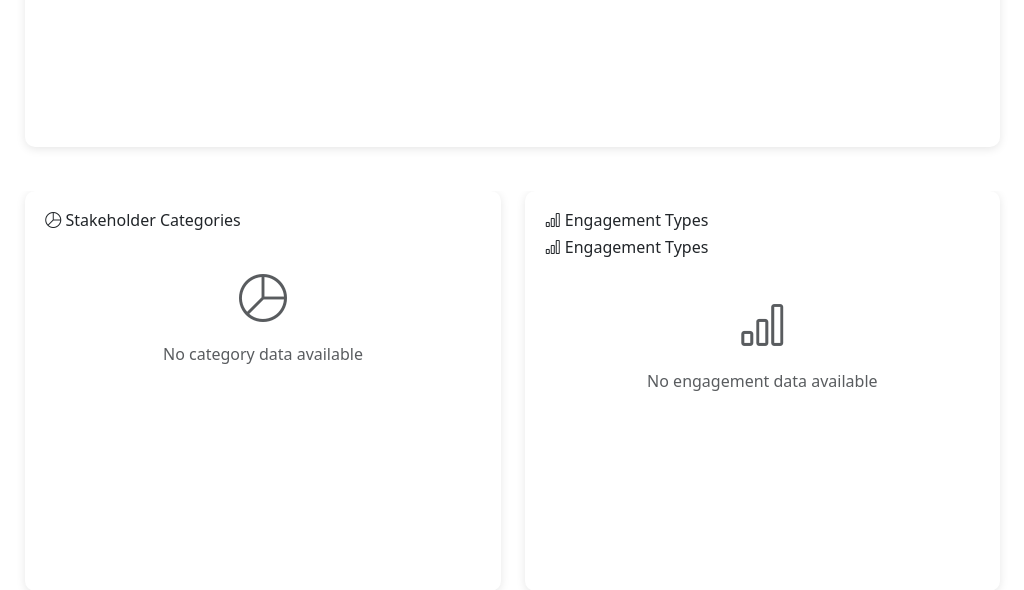
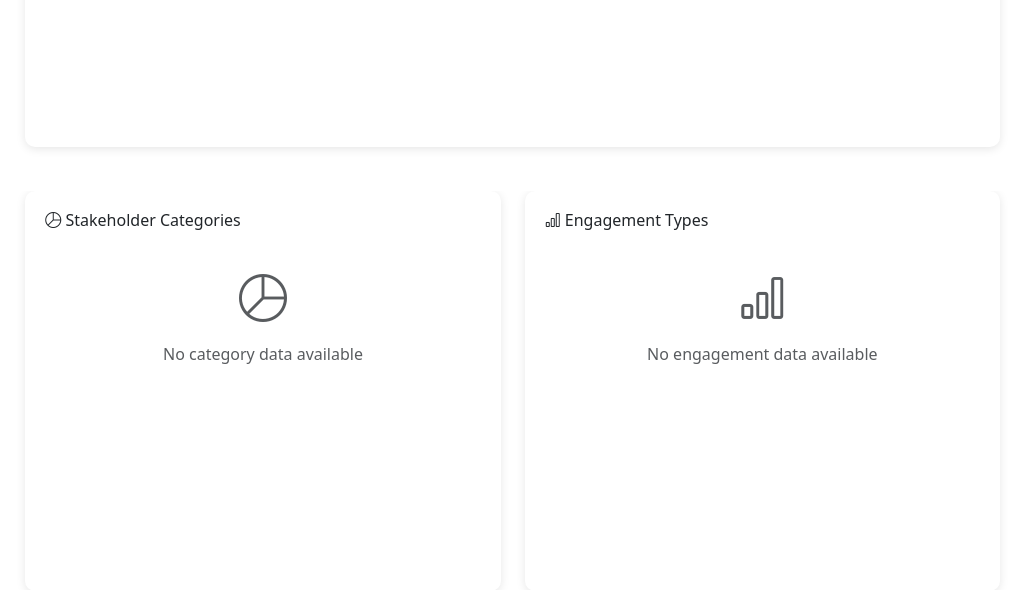
Before and after one commit to paulavishek/prism-stakeholder-management, a Django app: page /dashboard/ in a window 1280 px wide. Shown: the part 1147-1737 px from the top of the page, without its empty margins (208-1232 px from the left). Run offline with Django 5.2, Linux system fonts and the light colour scheme; the visitor is signed in with stand-in values (Sample User, id 1); data that the repository does not hold is empty.

Commit message:
Remove redundant headers from engagement chart empty state and error handling

```diff
--- a/templates/stakeholders/dashboard.html
+++ b/templates/stakeholders/dashboard.html
@@ -818,7 +818,6 @@ function initializeEngagementChart() {
       if (!engagementData || engagementData.length === 0) {
         // Show empty state in chart container
         ctx.parentElement.innerHTML = `
-            <h6><i class="bi bi-bar-chart"></i> Engagement Types</h6>
             <div class="text-center py-4">
                 <i class="bi bi-bar-chart text-muted" style="font-size: 3rem;"></i>
                 <p class="text-muted mt-2">No engagement data available</p>
@@ -861,7 +860,6 @@ function initializeEngagementChart() {
     } catch (e) {
         console.error('Error creating engagement chart:', e);
         ctx.parentElement.innerHTML = `
-            <h6><i class="bi bi-bar-chart"></i> Engagement Types</h6>
             <div class="text-center py-4">
                 <i class="bi bi-exclamation-triangle text-warning" style="font-size: 3rem;"></i>
                 <p class="text-muted mt-2">Error loading chart</p>
```
